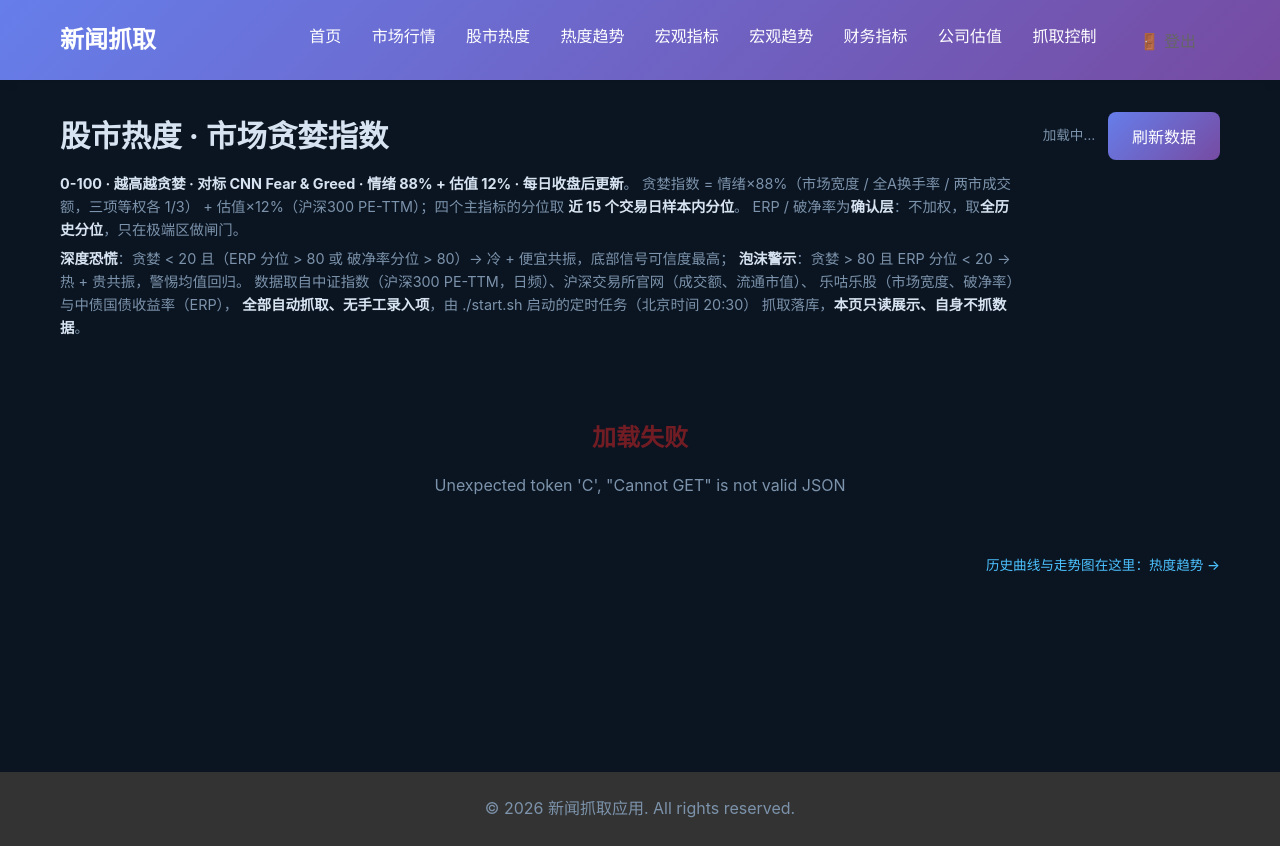
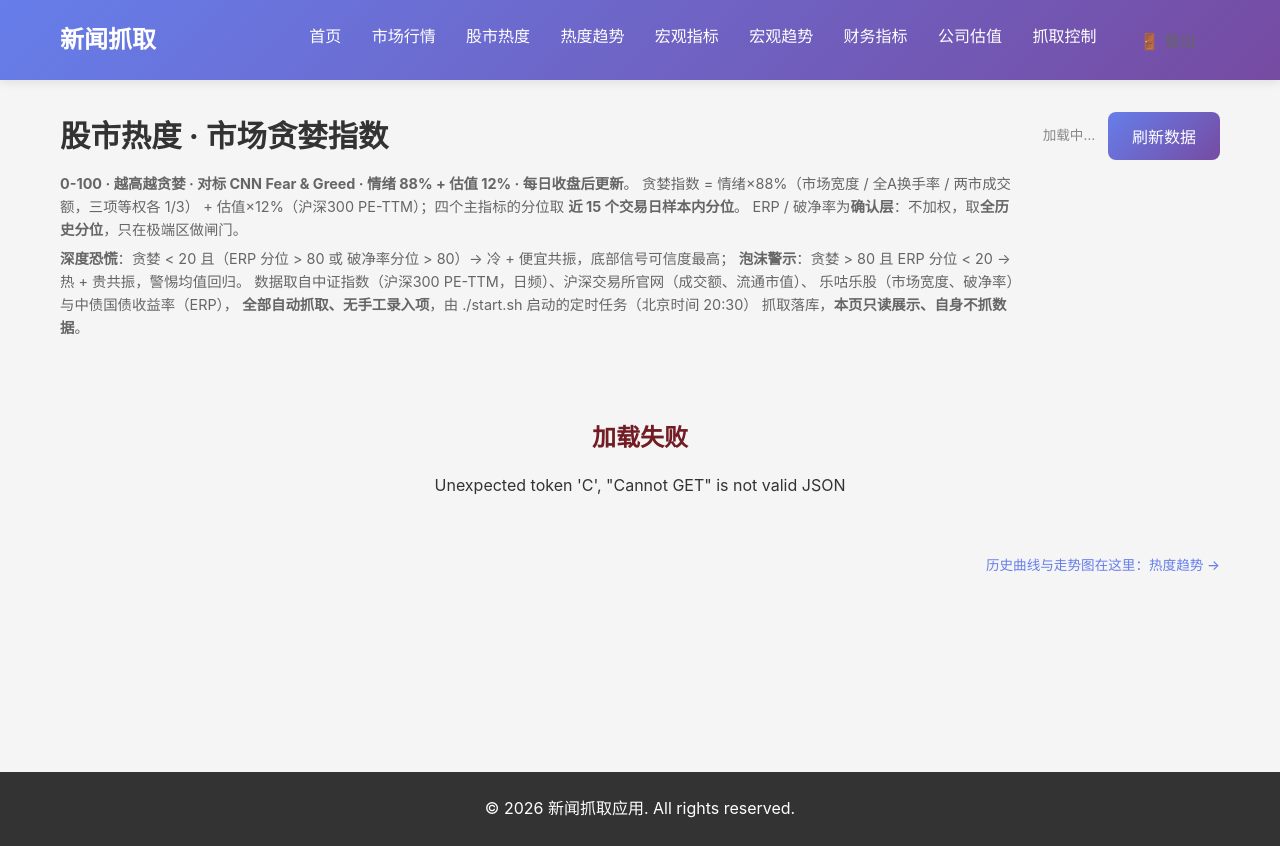
Before and after one commit to zhoulzhou/EventDrive, a Python web app: template app/templates/stock_temp.html in a window 1280 px wide. Run offline with Jinja, Linux system fonts and the light colour scheme; the template is opened without the code that fills it, so the values that code supplies are empty.

Commit message:
股市热度页恢复浅色背景，保留四列卡片布局

```diff
--- a/app/templates/stock_temp.html
+++ b/app/templates/stock_temp.html
@@ -7,7 +7,6 @@
 {% endblock %}
 
 {% block content %}
-<div class="st-dark">
 <div class="page-header st-header">
     <div class="st-header-text">
         <h1>股市热度 · 市场贪婪指数</h1>
@@ -39,14 +38,11 @@
 <div class="st-crosslink">
     <a href="/stock-trend">历史曲线与走势图在这里：热度趋势 →</a>
 </div>
-</div>
 {% endblock %}
 
 {% block scripts %}
 <script>
 /* ==================== 页面渲染：市场贪婪指数 0-100 ==================== */
-document.body.classList.add("st-dark-body");
-
 const LOCAL_TONES = {
     blue: "#3b82f6", cyan: "#06b6d4", green: "#22c55e", lime: "#84cc16",
     amber: "#f59e0b", orange: "#f97316", red: "#ef4444", violet: "#8b5cf6", slate: "#64748b"
@@ -143,7 +139,7 @@ function cardHtml(opt) {
 function componentCards(g) {
     return (g.components || []).map(function (c) {
         const score = num(c.score);
-        const color = score === null ? "#7C93AB" : (score >= 90 ? "#E5484D" : "#4CC2FF");
+        const color = score === null ? "#94a3b8" : (score >= 90 ? "#ef4444" : "#3b82f6");
         const cat = c.category === "valuation" ? "估值 12%" : "情绪 88%";
         const weight = (c.excluded || !c.weight_pct) ? "权重—" : "权重" + c.weight_pct.toFixed(1) + "%";
         const lines = [];
@@ -181,7 +177,7 @@ function confirmCards(g) {
         return cardHtml({
             name: c.name + "（确认层）", meta: "确认层 · 不加权 · 权重—",
             scoreText: pct === null ? "—" : "≈ " + pct.toFixed(1), unit: "/100 分位",
-            color: pct === null ? "#7C93AB" : "#9D7BFF", fill: pct, lines: lines
+            color: pct === null ? "#94a3b8" : "#8b5cf6", fill: pct, lines: lines
         });
     }).join("");
 }
--- a/static/css/stock.css
+++ b/static/css/stock.css
@@ -271,68 +271,18 @@
     .st-greed-value { font-size: 2.4rem; }
 }
 
-/* ==================== 深色看板：股市热度页 ==================== */
-/* 配色取自设计稿：底 #0B1522 / 卡片 #101E30 / 描边 #1E3650 / 主文字 #D7E3F0
-   次文字 #7C93AB / 情绪蓝 #4CC2FF / 泡沫红 #E5484D / 确认层紫 #9D7BFF */
-body.st-dark-body { background: #0B1522; }
-body.st-dark-body .footer, body.st-dark-body .footer p { color: #7C93AB; }
-body.st-dark-body .loading, body.st-dark-body .error-state { color: #7C93AB; }
-
-.st-dark .page-header h1 { color: #D7E3F0; }
-.st-dark .form-hint { color: #7C93AB; }
-.st-dark .form-hint strong { color: #D7E3F0; }
-.st-dark .st-updated { color: #7C93AB; }
-.st-dark .st-crosslink a { color: #4CC2FF; }
-.st-dark .st-alert { background: #2A1D16; border: 1px solid #5C3A22; color: #F0B27A; }
-
-/* 顶部读数与一句话总结 */
-.st-dark .st-gauge-wrap { background: transparent; box-shadow: none; padding: 0 0 0.2rem; }
-.st-dark .st-greed-hero { background: #101E30 !important; border-color: #1E3650 !important; }
-.st-dark .st-greed-label, .st-dark .st-greed-denom { color: #7C93AB; }
-.st-dark .st-greed-sub { color: #7C93AB; }
-.st-dark .st-greed-legend-range { color: #D7E3F0; }
-.st-dark .st-greed-legend-state { color: #B9C7DA; }
-.st-dark .st-greed-legend-desc { color: #7C93AB; }
-.st-dark .st-summary { background: #101E30; border-color: #1E3650; }
-.st-dark .st-summary-title { color: #7C93AB; }
-.st-dark .st-summary-main, .st-dark .st-summary-read { color: #D7E3F0; }
-.st-dark .st-summary-read em { color: #FFFFFF; }
-.st-dark .st-greed-warn { background: #2A1D16; border-color: #5C3A22; color: #F0B27A; }
-
-/* 分项区 */
-.st-dark .st-overview, .st-dark .st-notes { background: transparent; box-shadow: none; padding: 0; }
-.st-dark .st-group-title { color: #D7E3F0; border-left: 0; padding-left: 0; font-size: 1.02rem; }
-.st-dark .st-group-sub { color: #7C93AB; }
-
+/* ==================== 贪婪指数分项：四列卡片（浅色） ==================== */
 .g-grid { display: grid; grid-template-columns: repeat(4, minmax(0, 1fr)); gap: 0.85rem; }
-.g-card { background: #101E30; border: 1px solid #1E3650; border-radius: 10px; padding: 0.85rem 0.95rem 0.95rem; }
+.g-card { background: #fff; border: 1px solid #eef1f6; border-radius: 10px; padding: 0.85rem 0.95rem 0.95rem; box-shadow: 0 2px 8px rgba(0,0,0,0.04); }
 .g-card-head { display: flex; flex-wrap: wrap; align-items: baseline; justify-content: space-between; gap: 0.15rem 0.5rem; margin-bottom: 0.45rem; }
-.g-card-name { color: #D7E3F0; font-size: 0.92rem; font-weight: 700; white-space: nowrap; }
-.g-card-meta { color: #7C93AB; font-size: 0.68rem; white-space: nowrap; margin-left: auto; }
+.g-card-name { color: #1f2937; font-size: 0.92rem; font-weight: 700; white-space: nowrap; }
+.g-card-meta { color: #94a3b8; font-size: 0.68rem; white-space: nowrap; margin-left: auto; }
 .g-card-score { font-size: 1.85rem; font-weight: 800; line-height: 1.15; font-variant-numeric: tabular-nums; }
-.g-card-denom { color: #7C93AB; font-size: 0.72rem; font-weight: 500; margin-left: 0.25rem; }
-.g-card-bar { height: 4px; border-radius: 2px; background: #0D1A2A; margin: 0.55rem 0 0.6rem; overflow: hidden; }
+.g-card-denom { color: #94a3b8; font-size: 0.72rem; font-weight: 500; margin-left: 0.25rem; }
+.g-card-bar { height: 4px; border-radius: 2px; background: #eef1f6; margin: 0.55rem 0 0.6rem; overflow: hidden; }
 .g-card-bar span { display: block; height: 100%; border-radius: 2px; }
-.g-card-line { color: #C9D6E5; font-size: 0.73rem; line-height: 1.7; }
-.g-muted { color: #7C93AB; }
-
-/* 确认层闸门 */
-.st-dark .st-gate { background: #101E30; border: 1px dashed #1E3650; }
-.st-dark .st-gate-name { color: #D7E3F0; }
-.st-dark .st-gate-state { background: #16273C; color: #7C93AB; }
-.st-dark .st-gate-rule { color: #7C93AB; }
-.st-dark .st-gate-text { color: #C9D6E5; }
-.st-dark .st-gate-on.cold { background: #0E2233; border-color: #2F6E9E; }
-.st-dark .st-gate-on.cold .st-gate-state { background: #4CC2FF; color: #08131F; }
-.st-dark .st-gate-on.hot { background: #2A1518; border-color: #7A2C31; }
-.st-dark .st-gate-on.hot .st-gate-state { background: #E5484D; color: #ffffff; }
-
-/* 口径说明 */
-.st-dark .st-note { background: #101E30; border-color: #1E3650; }
-.st-dark .st-note h3 { color: #D7E3F0; }
-.st-dark .st-note li { color: #AFC0D2; }
-.st-dark .st-note b { color: #D7E3F0; }
-.st-dark .st-note a { color: #4CC2FF; }
+.g-card-line { color: #475569; font-size: 0.73rem; line-height: 1.7; }
+.g-muted { color: #94a3b8; }
 
 @media (max-width: 900px) {
     .g-grid { grid-template-columns: repeat(2, minmax(0, 1fr)); }
```
